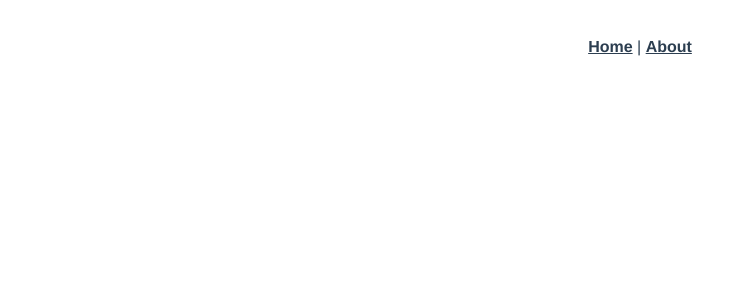
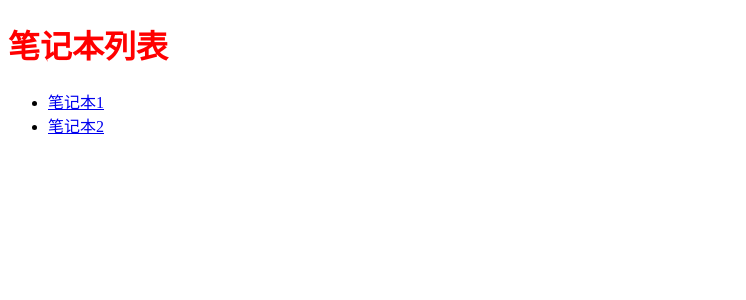
Before and after one commit to liu0haha123/my-evernote, a Vue app: page /#/notebooks in a window 1280 px wide. Shown: the top 300 px of the page, without its empty margins (0-746 px from the left). Built offline with nearby package versions, Linux system fonts and the light colour scheme.

Commit message:
路由初始化

```diff
--- a/src/App.vue
+++ b/src/App.vue
@@ -1,32 +1,9 @@
 <template>
   <div id="app">
-    <div id="nav">
-      <router-link to="/">Home</router-link> |
-      <router-link to="/about">About</router-link>
-    </div>
-    <router-view/>
+    <router-view></router-view>
   </div>
 </template>
 
 <style lang="scss">
-#app {
-  font-family: Avenir, Helvetica, Arial, sans-serif;
-  -webkit-font-smoothing: antialiased;
-  -moz-osx-font-smoothing: grayscale;
-  text-align: center;
-  color: #2c3e50;
-}
 
-#nav {
-  padding: 30px;
-
-  a {
-    font-weight: bold;
-    color: #2c3e50;
-
-    &.router-link-exact-active {
-      color: #42b983;
-    }
-  }
-}
 </style>
--- a/src/components/HelloWorld.vue
+++ /dev/null
@@ -1,60 +0,0 @@
-<template>
-  <div class="hello">
-    <h1>{{ msg }}</h1>
-    <p>
-      For a guide and recipes on how to configure / customize this project,<br>
-      check out the
-      <a href="https://cli.vuejs.org" target="_blank" rel="noopener">vue-cli documentation</a>.
-    </p>
-    <h3>Installed CLI Plugins</h3>
-    <ul>
-      <li><a href="https://github.com/vuejs/vue-cli/tree/dev/packages/%40vue/cli-plugin-babel" target="_blank" rel="noopener">babel</a></li>
-      <li><a href="https://github.com/vuejs/vue-cli/tree/dev/packages/%40vue/cli-plugin-router" target="_blank" rel="noopener">router</a></li>
-      <li><a href="https://github.com/vuejs/vue-cli/tree/dev/packages/%40vue/cli-plugin-vuex" target="_blank" rel="noopener">vuex</a></li>
-      <li><a href="https://github.com/vuejs/vue-cli/tree/dev/packages/%40vue/cli-plugin-eslint" target="_blank" rel="noopener">eslint</a></li>
-    </ul>
-    <h3>Essential Links</h3>
-    <ul>
-      <li><a href="https://vuejs.org" target="_blank" rel="noopener">Core Docs</a></li>
-      <li><a href="https://forum.vuejs.org" target="_blank" rel="noopener">Forum</a></li>
-      <li><a href="https://chat.vuejs.org" target="_blank" rel="noopener">Community Chat</a></li>
-      <li><a href="https://twitter.com/vuejs" target="_blank" rel="noopener">Twitter</a></li>
-      <li><a href="https://news.vuejs.org" target="_blank" rel="noopener">News</a></li>
-    </ul>
-    <h3>Ecosystem</h3>
-    <ul>
-      <li><a href="https://router.vuejs.org" target="_blank" rel="noopener">vue-router</a></li>
-      <li><a href="https://vuex.vuejs.org" target="_blank" rel="noopener">vuex</a></li>
-      <li><a href="https://github.com/vuejs/vue-devtools#vue-devtools" target="_blank" rel="noopener">vue-devtools</a></li>
-      <li><a href="https://vue-loader.vuejs.org" target="_blank" rel="noopener">vue-loader</a></li>
-      <li><a href="https://github.com/vuejs/awesome-vue" target="_blank" rel="noopener">awesome-vue</a></li>
-    </ul>
-  </div>
-</template>
-
-<script>
-export default {
-  name: 'HelloWorld',
-  props: {
-    msg: String
-  }
-}
-</script>
-
-<!-- Add "scoped" attribute to limit CSS to this component only -->
-<style scoped lang="scss">
-h3 {
-  margin: 40px 0 0;
-}
-ul {
-  list-style-type: none;
-  padding: 0;
-}
-li {
-  display: inline-block;
-  margin: 0 10px;
-}
-a {
-  color: #42b983;
-}
-</style>
--- /dev/null
+++ b/src/components/Login.vue
@@ -0,0 +1,22 @@
+<template>
+  <div id="login">
+    <h1>{{msg}}</h1>
+  </div>
+</template>
+
+<script>
+export default {
+    name: "Login",
+    data () {
+        return {
+            msg:"登录组件"
+        }
+    }
+}
+</script>
+
+<style lang="scss" scoped>
+h1{
+  color: red;
+}
+</style>
--- /dev/null
+++ b/src/components/NoteDetail.vue
@@ -0,0 +1,22 @@
+<template>
+  <div id="note-detail">
+    <h1>{{ msg }}:{{ $route.params.noteId }}</h1>
+  </div>
+</template>
+
+<script>
+export default {
+  name: "NoteDetail",
+  data () {
+    return {
+      msg: "笔记详情页"
+    }
+  }
+}
+</script>
+
+<style lang="scss" scoped>
+h1{
+    color:blue
+}
+</style>
--- /dev/null
+++ b/src/components/NotebookList.vue
@@ -0,0 +1,26 @@
+<template>
+  <div id="notebook-list">
+    <h1>{{ msg }}</h1>
+    <ul>
+      <li><router-link to="/note/1">笔记本1</router-link></li>
+      <li><router-link to="/note/2">笔记本2</router-link></li>
+    </ul>
+  </div>
+</template>
+
+<script>
+export default {
+  name: 'Login',
+  data () {
+    return {
+      msg: '笔记本列表'
+    }
+  }
+}
+</script>
+
+<style lang="scss" scoped>
+h1{
+    color: red;
+}
+</style>
--- /dev/null
+++ b/src/components/Trash.vue
@@ -0,0 +1,22 @@
+<template>
+  <div id="trash-detail">
+    <h1>{{msg}} : {{ $route.params.noteId }}</h1>
+  </div>
+</template>
+
+<script>
+export default {
+  name: 'TrashDetail',
+  data () {
+    return {
+      msg: '回收站笔记详情页'
+    }
+  }
+}
+</script>
+
+<style scoped lang="scss">
+h1 {
+  color: blue;
+}
+</style>
--- a/src/router/index.js
+++ b/src/router/index.js
@@ -1,23 +1,29 @@
 import Vue from 'vue'
 import VueRouter from 'vue-router'
-import Home from '../views/Home.vue'
-
+import Login from "@/components/Login"
+import NotebookList from "@/components/NotebookList"
+import NoteDetail from "@/components/NoteDetail"
+import TrashDetail from "@/components/Trash"
 Vue.use(VueRouter)
 
 const routes = [
   {
-    path: '/',
-    name: 'Home',
-    component: Home
+    path: "/login",
+    name: "Login",
+    component: Login
   },
   {
-    path: '/about',
-    name: 'About',
-    // route level code-splitting
-    // this generates a separate chunk (about.[hash].js) for this route
-    // which is lazy-loaded when the route is visited.
-    component: () => import(/* webpackChunkName: "about" */ '../views/About.vue')
+    path: "/notebooks",
+    component:NotebookList
+  },
+  {
+    path: "/note/:noteId",
+    component: NoteDetail
+  }, {
+    path: "/trash/:noteId",
+    component:TrashDetail
   }
+
 ]
 
 const router = new VueRouter({
--- a/src/views/About.vue
+++ /dev/null
@@ -1,5 +0,0 @@
-<template>
-  <div class="about">
-    <h1>This is an about page</h1>
-  </div>
-</template>
--- a/src/views/Home.vue
+++ /dev/null
@@ -1,18 +0,0 @@
-<template>
-  <div class="home">
-    <img alt="Vue logo" src="../assets/logo.png">
-    <HelloWorld msg="Welcome to Your Vue.js App"/>
-  </div>
-</template>
-
-<script>
-// @ is an alias to /src
-import HelloWorld from '@/components/HelloWorld.vue'
-
-export default {
-  name: 'Home',
-  components: {
-    HelloWorld
-  }
-}
-</script>
```
